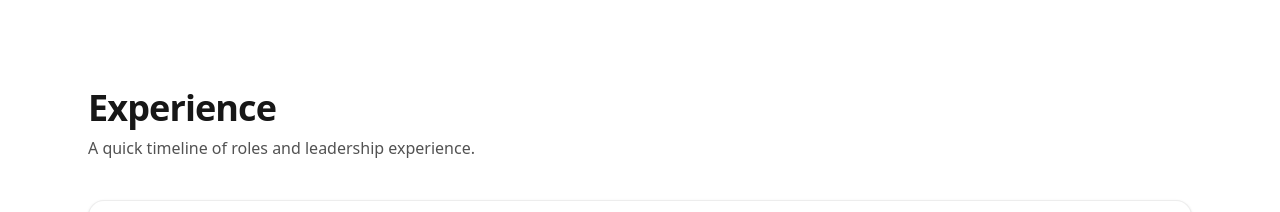
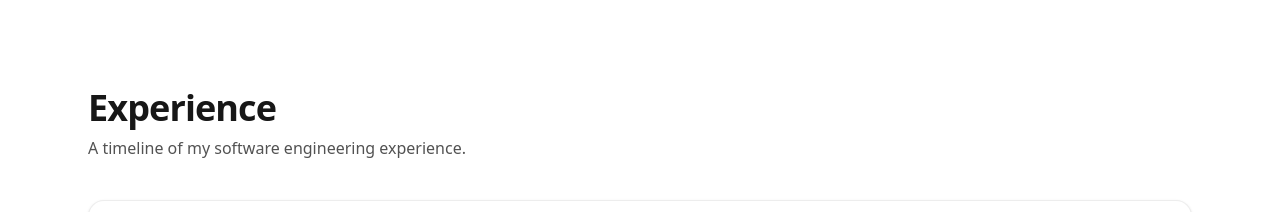
Before and after one commit to alexyangg/alexyangg.github.io, a Next.js app: page / in a window 1280 px wide. Shown: the part 3080-3292 px from the top of the page. Built offline with nearby package versions, Linux system fonts and the light colour scheme.

Commit message:
Revise experience section subheading text

```diff
--- a/src/components/Experience.tsx
+++ b/src/components/Experience.tsx
@@ -8,7 +8,7 @@ export default function Experience() {
         Experience
       </h2>
       <p className="mt-2 text-neutral-600 dark:text-neutral-300">
-        A quick timeline of roles and leadership experience.
+        A timeline of my software engineering experience.
       </p>
 
       <div className="mt-10 space-y-6">
```
